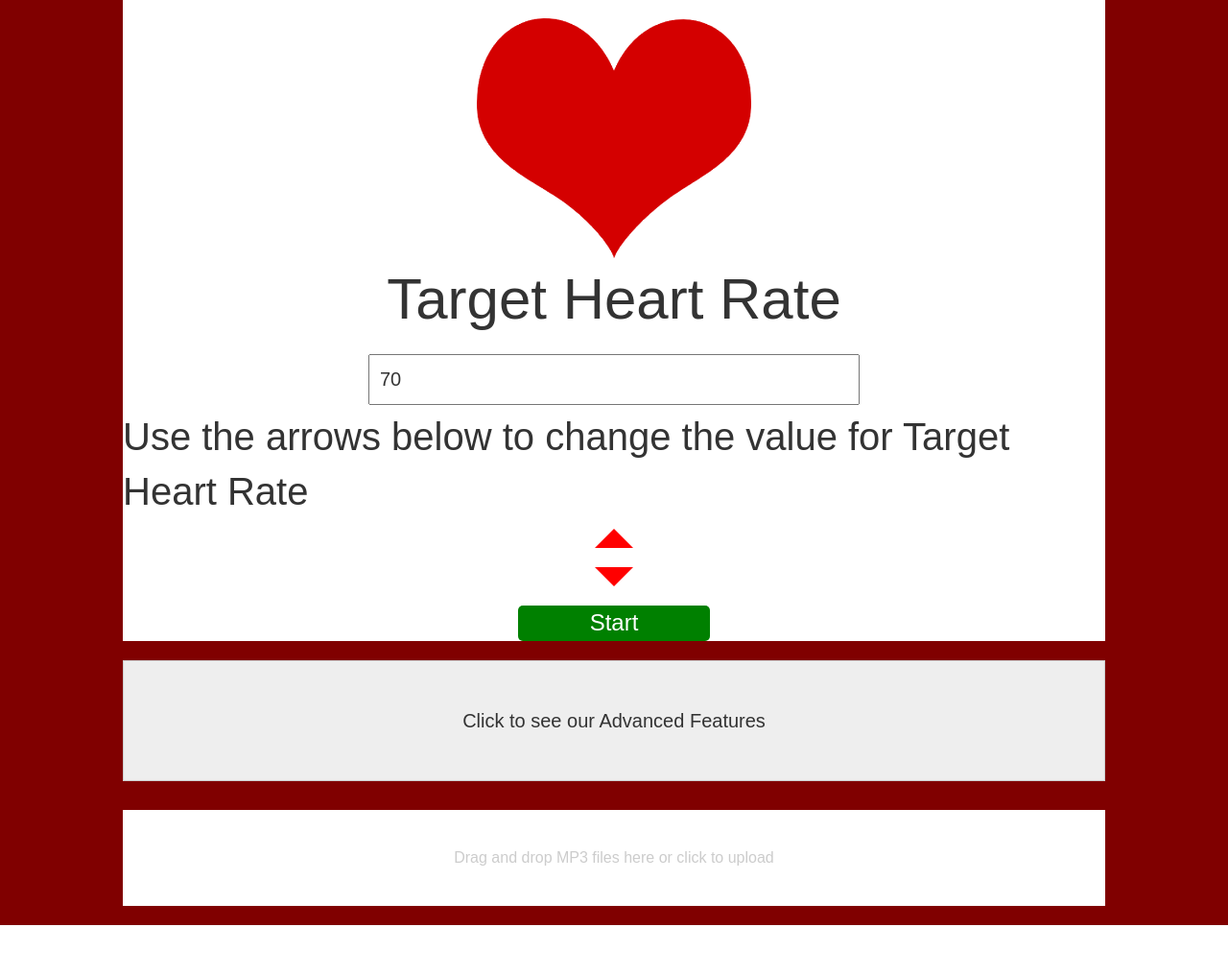
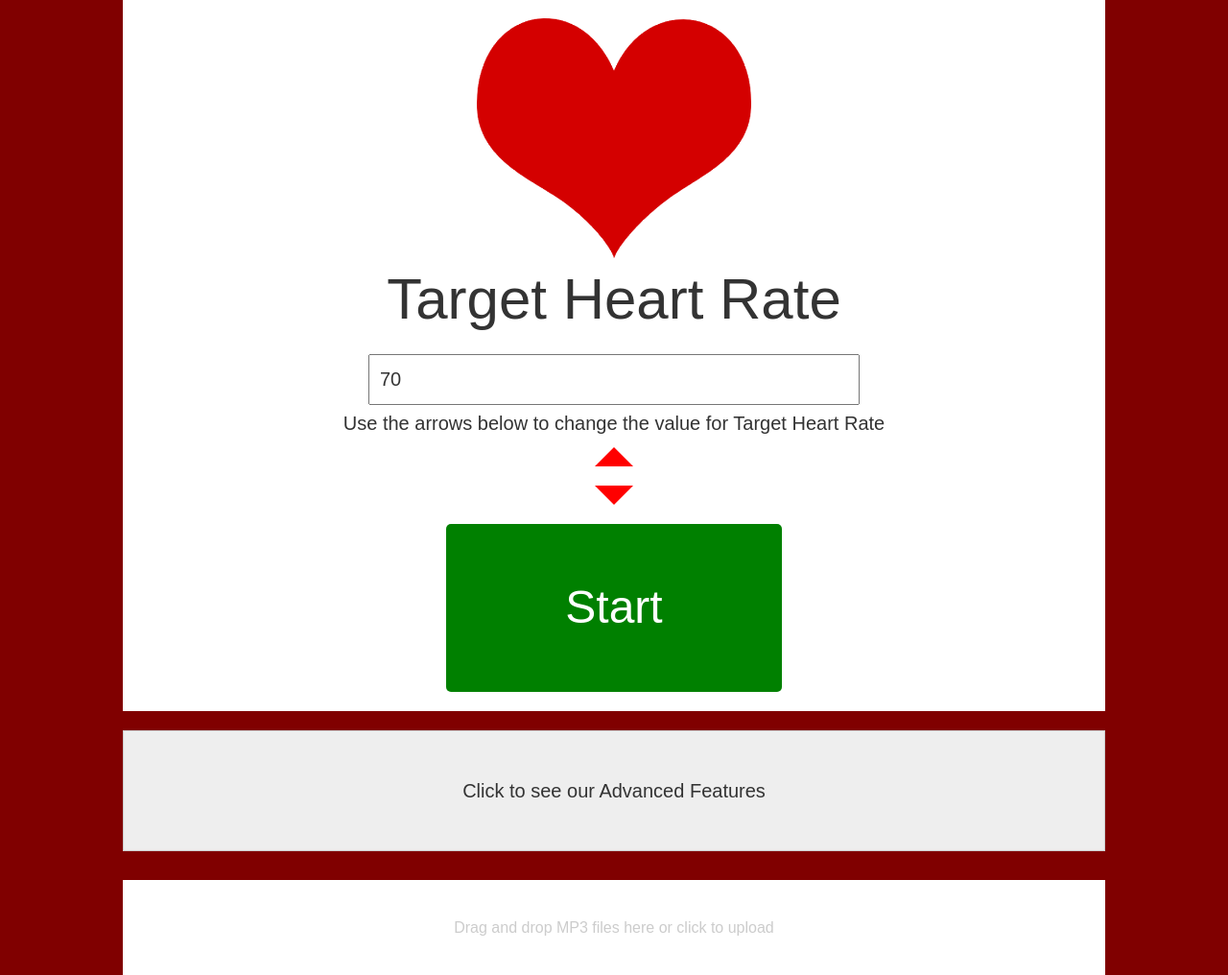
Before and after one commit to kilosandwich/HeartBeatAlterationUsingAISelectedMusic, a Flask app: page / in a window 1280 px wide. Shown: the part 89-1105 px from the top of the page at 96% size. Before the commit the page ends 1053 px from the top, so only its background shows below. Run offline with Flask 3, Linux system fonts and the light colour scheme; some libraries are stand-ins or nearby versions.

Commit message:
Add files via upload

```diff
--- a/static/css/style.css
+++ b/static/css/style.css
@@ -136,22 +136,7 @@ tbody {
     margin: 0;
     padding: 0;
 }
-.start-button {
-    margin-top: 20px;
-    height: 150;
-    width: 50;
-    font-size: 24px;
-    color: white;
-    background-color: green;
-    border: none;
-    border-radius: 5px;
-    cursor: pointer;
-}
 
-
-.start-button:hover {
-    background-color: darkgreen;
-}
 body {
     background: white;
     margin: 0 10%;
@@ -226,10 +211,11 @@ body {
 
 .start-button {
     margin-top: 20px;
-    width: 200px;
-    height: 100;
+    margin-bottom: 20px;
+    width: 350px;
+    height: 175px;
 
-    font-size: 24px;
+    font-size: 48px;
     color: white;
     background-color: green;
     border: none;
@@ -297,6 +283,7 @@ div{
 }
 p{
     font-size: 40px;
+    margin-top: 40px;
 }
 p1{
     font-size: 40px;
@@ -315,3 +302,21 @@ p1{
 .file-drop-box.dragover {
     border-color: green;
 }
+/* Chrome, Safari, Edge, Opera */
+.no-arrows::-webkit-outer-spin-button,
+.no-arrows::-webkit-inner-spin-button {
+    -webkit-appearance: none;
+    margin: 0;
+}
+img {
+    border-top: 20px;
+}
+#p2{
+    font-size: 40px;
+}
+.large-font {
+    font-size: 20px; /* You can adjust this value as needed */
+}
+label{
+    font-size: 20px;
+}
```
